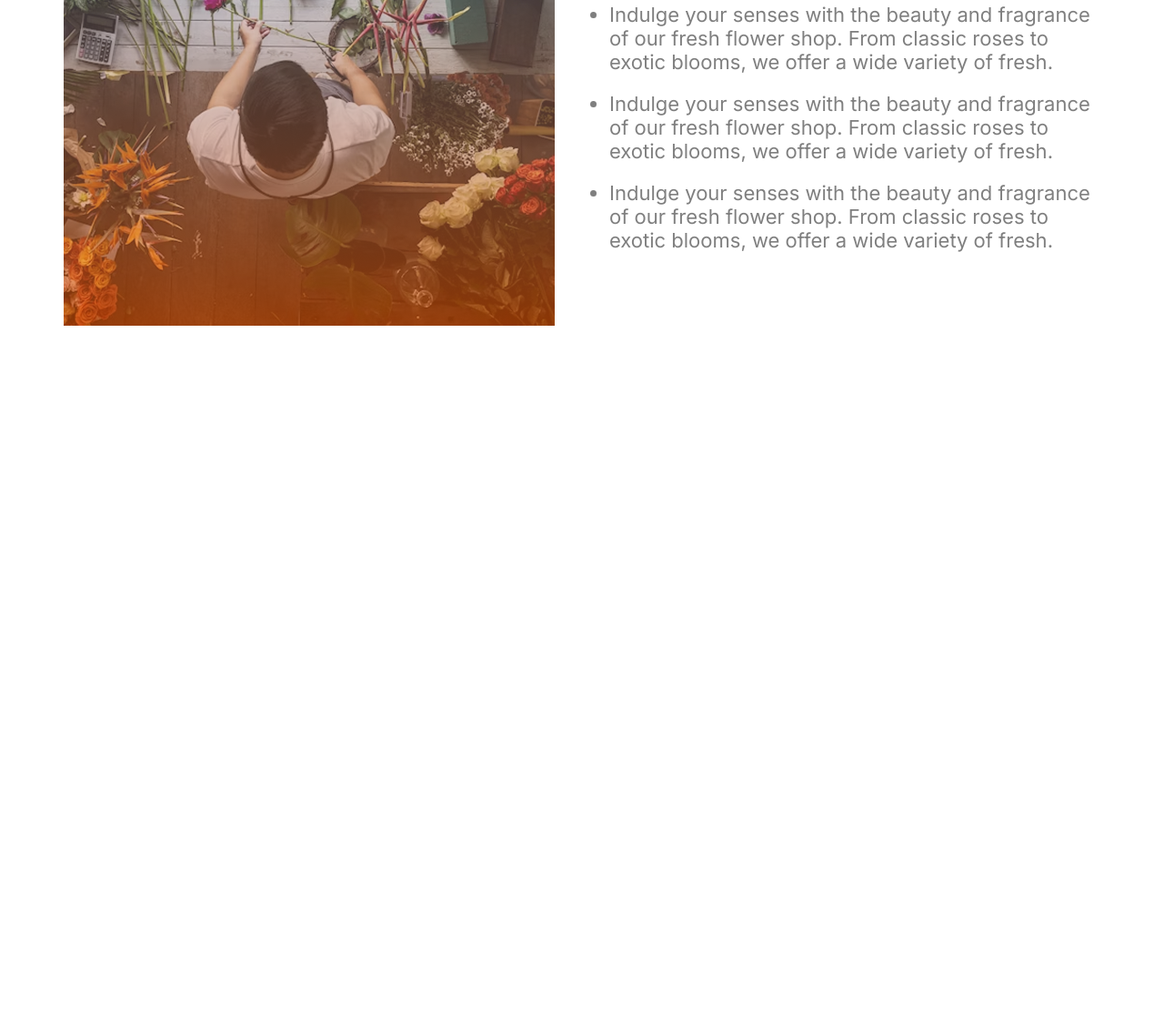
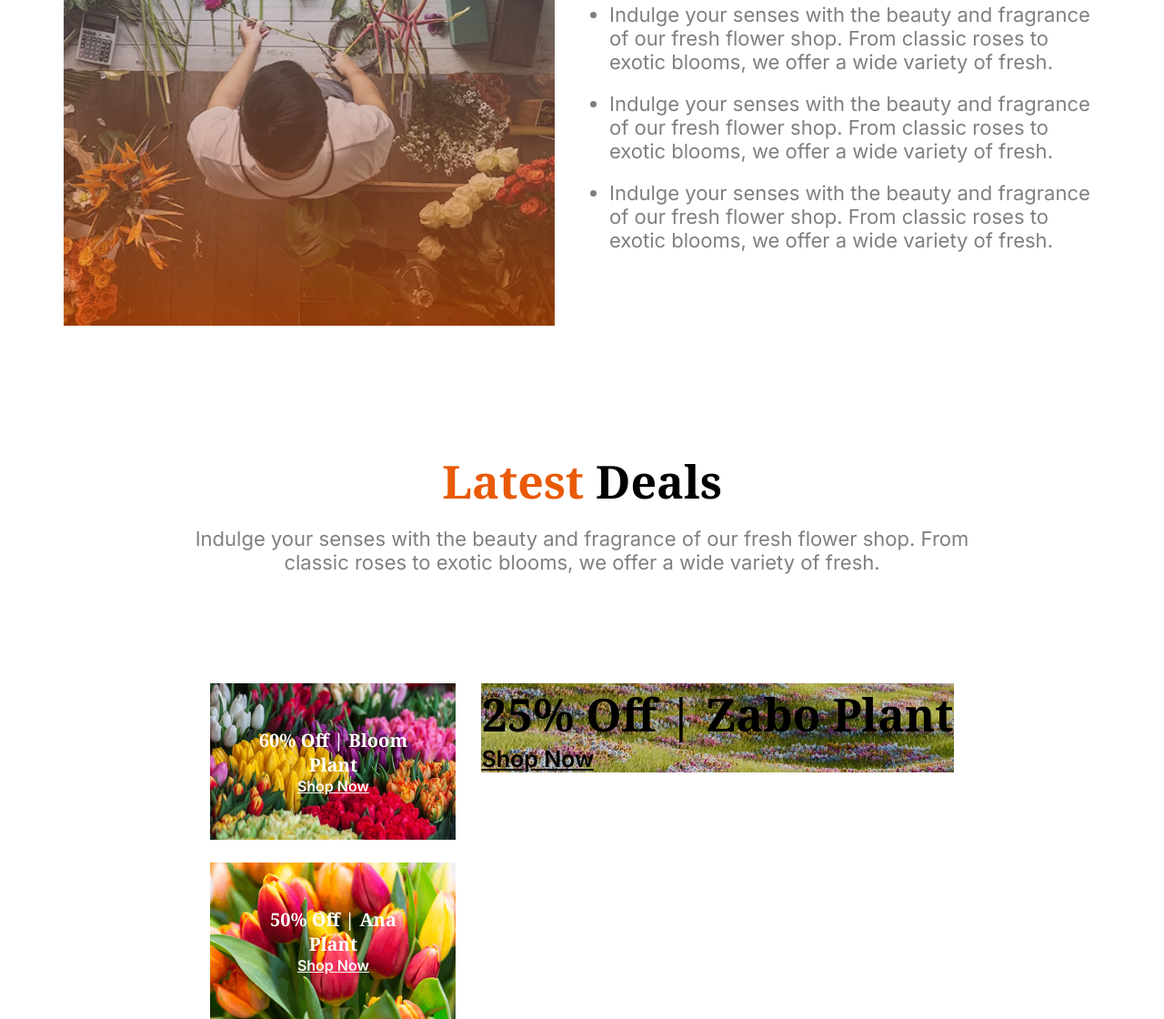
Before and after one commit to AbdurRahman1054/B12-A2-REPONSIVE-FLOWER, a plain HTML site: page index.html in a window 1280 px wide. Shown: the part 2224-3344 px from the top of the page at 91% size. Before the commit the page ends 2586 px from the top, so only its background shows below. Drawn offline with Linux system fonts and the light colour scheme.

Commit message:
challenge part running

```diff
--- a/index.html
+++ b/index.html
@@ -144,6 +144,63 @@
         <img class="trusted_img" src="./assets/trusted-badge.png" alt="">
       </div>
     </section>
+    <!-- Flower and Plants Lover End -->
+
+    <!-- CHALLENGE SECTION Start -->
+    <section class="deals container">
+      <div class="plants_content">
+        <h1 class="plants_title"> <span class="plants_title_style">Latest</span> Deals</h1>
+        <p class="banner_description plants_description">Indulge your senses with the beauty and fragrance of our fresh
+          flower shop. From
+          classic roses to exotic
+          blooms, we
+          offer a wide variety of fresh.</p>
+      </div>
+      <!-- GRID PAT -->
+      <!-- <div class="grid display_flex ">
+        <div>
+          <div class="grid_cart" id="grid_cart_1">
+            <h1 class="deals_title">60% Off | Bloom Plant</h1>
+            <p class="deal_description">Shop Now</p>
+          </div>
+          <div class="grid_cart" id="grid_cart_2">
+            <h1 class="deals_title">30% Off | Ana Plant</h1>
+            <p class="deal_description">Shop Now</p>
+          </div>
+        </div>
+        <div class="grid_cart" id="grid_cart_3">
+          <h1 class="deals_title_right">25% Off | Zabo Plant</h1>
+          <p class="deal_description_right">Shop Now</p>
+        </div>
+      </div> -->
+
+
+      <div class="deal_shop display_flex">
+        <div class="right_column display_flex">
+          <div class="blom_plant">
+            <div class="left_content">
+              <h1 class="shop_title">60% Off | Bloom Plant</h1>
+              <p class="shop_description">Shop Now</p>
+            </div>
+          </div>
+          <div class="ana_plant">
+            <div class="left_content">
+              <h1 class="shop_title">50% Off | Ana Plant</h1>
+              <p class="shop_description">Shop Now</p>
+            </div>
+
+          </div>
+        </div>
+        <div class="left_column">
+          <div class="zabo_plant">
+            <h1 class="shop_title_right">25% Off | Zabo Plant</h1>
+            <p class="shop_description_right">Shop Now</p>
+          </div>
+        </div>
+      </div>
+
+    </section>
+    <!-- CHALLENGE SECTION End -->
   </main>
   <footer></footer>
 
--- a/style/style.css
+++ b/style/style.css
@@ -178,6 +178,142 @@
 }
 /* Flower and Plants Lover End
  */
+
+/* CHALLENGE SECTION Start */
+.deals {
+  margin-top: 133px;
+}
+/* .grid {
+  justify-content: center;
+  row-gap: 25px;
+  gap: 28px;
+  align-items: center;
+  margin-top: 120px;
+}
+.deals_title {
+  color: rgb(255, 255, 255);
+  font-family: Noto Serif;
+  font-size: 1.25rem;
+  font-weight: 700;
+  text-align: center;
+}
+.deal_description {
+  color: rgb(255, 255, 255);
+  font-family: Inter;
+  font-size: 1rem;
+  font-weight: 600;
+
+  text-align: center;
+  text-decoration-line: underline;
+}
+.deals_title_right {
+  color: rgb(255, 255, 255);
+  font-family: Noto Serif;
+  font-size: 3rem;
+  font-weight: 700;
+  text-align: center;
+}
+.deal_description_right {
+  color: rgb(255, 255, 255);
+  font-family: Inter;
+  font-size: 2rem;
+  font-weight: 600;
+  text-align: center;
+  text-decoration-line: underline;
+}
+#grid_cart_1 {
+  background-image: url(../assets/deal-bloom.png);
+  background-repeat: no-repeat;
+  max-width: 366px;
+  max-height: 206px;
+  background-position: cover;
+
+  border-radius: 20px;
+  padding: 65px 49px;
+}
+#grid_cart_2 {
+  background-image: url(../assets/deal-ana.png);
+  background-repeat: no-repeat;
+  max-width: 366px;
+  max-height: 206px;
+  background-position: cover;
+  padding: 65px 49px;
+  border-radius: 20px;
+  margin-top: 25px;
+}
+#grid_cart_3 {
+  background-image: url(../assets/deal-zabo.png);
+  background-position: cover;
+  background-repeat: no-repeat;
+  max-width: 753px;
+  max-height: 423px;
+  border-radius: 10px;
+  padding: 75px 59px;
+} */
+.deal_shop {
+  margin-top: 120px;
+  justify-content: center;
+  gap: 28px;
+}
+.right_column {
+  flex-direction: column;
+  gap: 25px;
+}
+.blom_plant {
+  background-image: url(../assets/deal-bloom.png);
+  background-repeat: no-repeat;
+  background-size: cover;
+  background-position: center;
+  max-width: 366px;
+  max-height: 206px;
+}
+.ana_plant {
+  background-image: url(../assets/deal-ana.png);
+  background-repeat: no-repeat;
+  background-size: cover;
+  background-position: center;
+  max-width: 366px;
+  max-height: 206px;
+}
+.shop_title {
+  /* color: rgb(255, 255, 255); */
+  font-family: Noto Serif;
+  font-size: 1.25rem;
+  font-weight: 700;
+  text-align: center;
+}
+.shop_description {
+  /* color: rgb(255, 255, 255); */
+  font-family: Inter;
+  font-size: 1rem;
+  font-weight: 600;
+  text-decoration-line: underline;
+}
+.shop_title_right {
+  font-family: Noto Serif;
+  font-size: 3.125rem;
+  font-weight: 700;
+  text-align: center;
+}
+.shop_description_right {
+  font-family: Inter;
+  font-size: 1.563rem;
+  font-weight: 600;
+  text-decoration-line: underline;
+}
+.zabo_plant {
+  background-image: url(../assets/deal-zabo.png);
+  background-repeat: no-repeat;
+  background-size: cover;
+  background-position: center;
+}
+.left_content {
+  max-width: 270px;
+  padding: 49px;
+  color: white;
+  text-align: center;
+}
+
 /* RESOPONSIVE MEDIA QUARY */
 @media screen and (max-width: 576px) {
   /* Shared Style Start */
```
